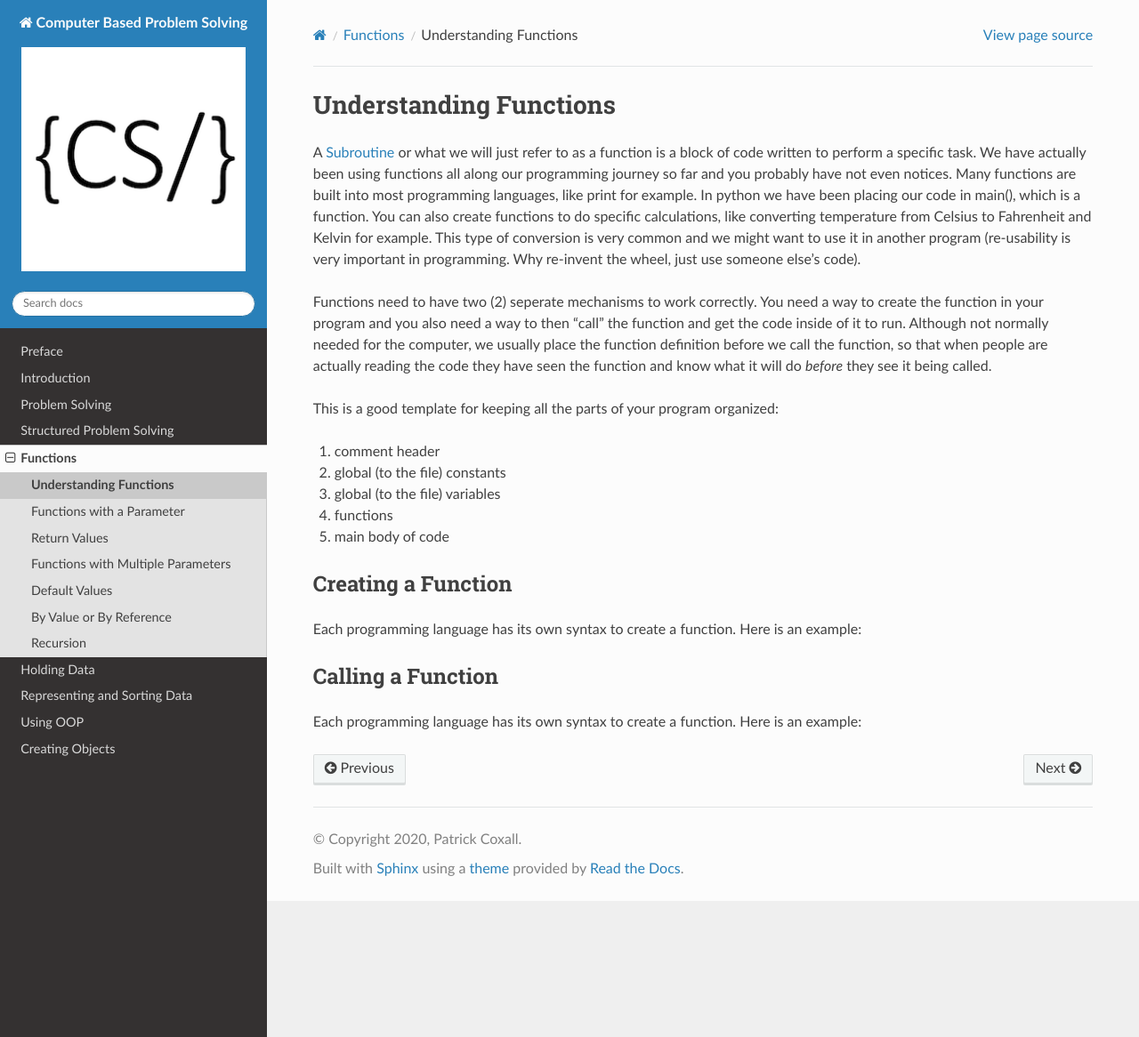
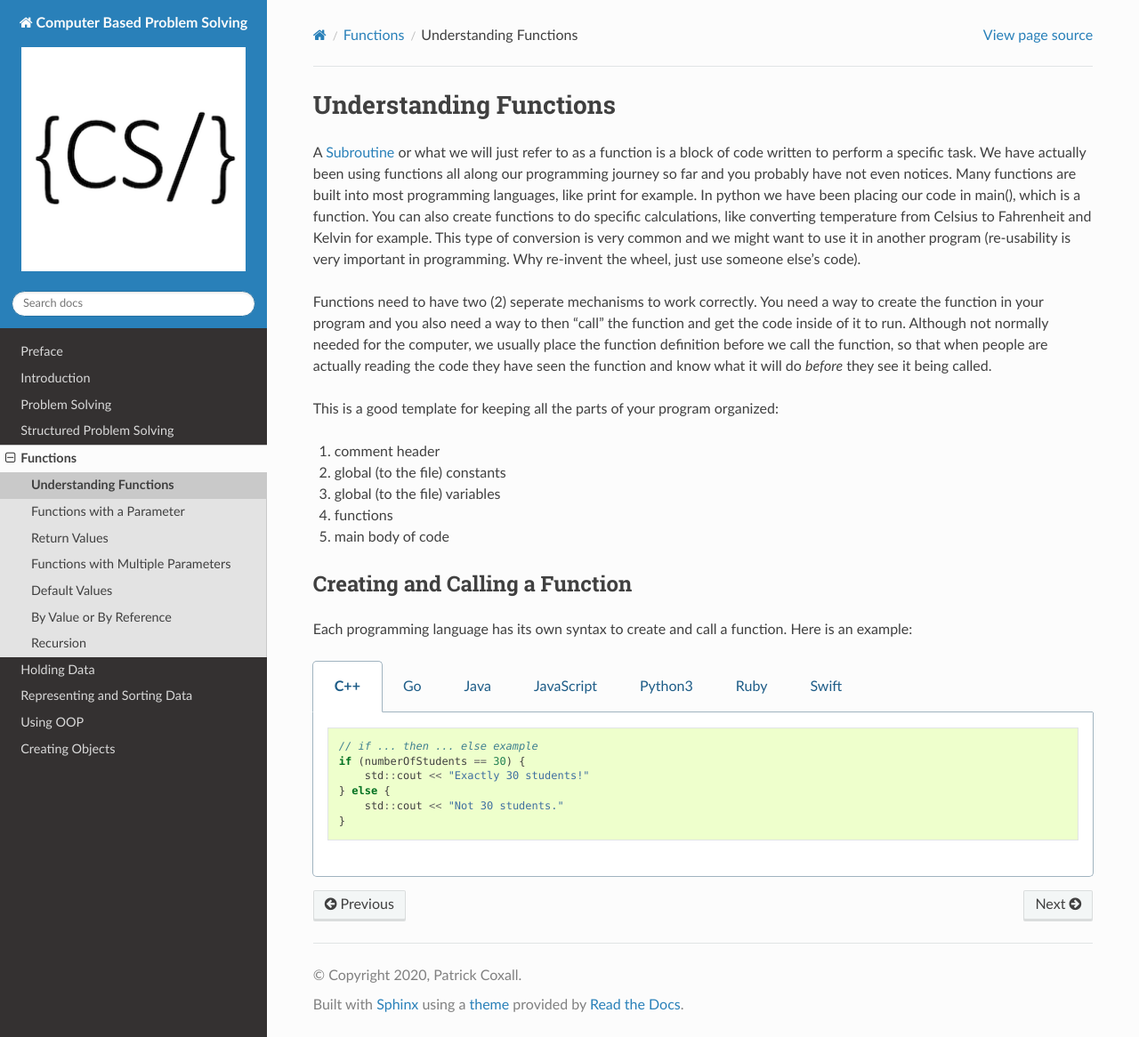
Before and after one commit to Mr-Coxall/Computer-Based-Problem-Solving, a Sphinx documentation site: the page built from docs/functions/understanding-functions.rst, in a window 1280 px wide and 1166 px high. Shown: the whole window at 89% size. Built offline with Sphinx 7.4.7 and the Read the Docs theme 2.0.0, drawn with Linux system fonts in a browser that asks for light colours; pages that are not in the unit, such as notebooks, are missing from menus; part of the change alters nothing that is shown.

Commit message:
Update understanding-functions.rst

```diff
--- a/docs/functions/understanding-functions.rst
+++ b/docs/functions/understanding-functions.rst
@@ -15,12 +15,126 @@ This is a good template for keeping all the parts of your program organized:
 4. functions
 5. main body of code
 
-Creating a Function
--------------------
+Creating and Calling a  Function
+--------------------------------
 
-Each programming language has its own syntax to create a function. Here is an example:
+Each programming language has its own syntax to create and call a function. Here is an example:
 
-Calling a Function
-------------------
+.. tabs::
 
-Each programming language has its own syntax to create a function. Here is an example:
+  .. group-tab:: C++
+
+    .. code-block:: C++
+
+      // if ... then ... else example
+      if (numberOfStudents == 30) {
+          std::cout << "Exactly 30 students!"
+      } else {
+          std::cout << "Not 30 students."
+      }
+
+  .. group-tab:: Go
+
+    .. code-block:: Go
+
+      // if ... then ... else example
+      if numberOfStudents == 30 {
+          fmt.Println("Exactly 30 students!")
+      } else {
+          fmt.Println("Not 30 students")
+      }
+
+  .. group-tab:: Java
+
+    .. code-block:: Java
+
+      // if ... then ... else example
+      if (numberOfStudents == 30) {
+          print("Exactly 30 students!");
+      } else {
+          print("Not 30 students");
+      }
+
+  .. group-tab:: JavaScript
+
+    .. code-block:: JavaScript
+
+      // if ... then ... else example
+      if (numberOfStudents == 30) {
+          print("Exactly 30 students!");
+      } else {
+          print("Not 30 students.");
+      }
+
+  .. group-tab:: Python3
+
+    .. code-block:: Python
+
+		#!/usr/bin/env python3
+
+		# Created by: Mr. Coxall
+		# Created on: Oct 2019
+		# This program uses user defined functions
+
+
+		def calculate_area():
+		    # calculate area
+
+		    # input
+		    length = int(input("Enter the length of a rectangle (cm): "))
+		    witdh = int(input("Enter the width of a rectangle (cm): "))
+
+		    # process
+		    area = length * witdh
+
+		    # output
+		    print("The area is {0} cm²".format(area))
+
+
+		def calculate_perimeter():
+		    # calculate perimeter
+
+		    # input
+		    length = int(input("Enter the length of a rectangle (cm): "))
+		    witdh = int(input("Enter the width of a rectangle (cm): "))
+
+		    # process
+		    perimeter = 2 * (length + witdh)
+
+		    # output
+		    print("The perimeter is {0} cm".format(perimeter))
+
+		def main():
+		    # this function just calls other functions
+
+		    # call functions
+		    calculate_area()
+		    calculate_perimeter()
+
+
+		if __name__ == "__main__":
+		    main()
+
+
+
+  .. group-tab:: Ruby
+
+    .. code-block:: Ruby
+
+      // if ... then ... else example
+      if numberOfStudents == 30
+          puts "Exactly 30 students!"
+      else
+          puts "Not 30 students."
+
+
+  .. group-tab:: Swift
+
+    .. code-block:: Swift
+
+      // if ... then ... else example
+      if numberOfStudents == 30 {
+          print("Exactly 30 students!")
+      } else {
+          print("Not 30 students.")
+      }
```
